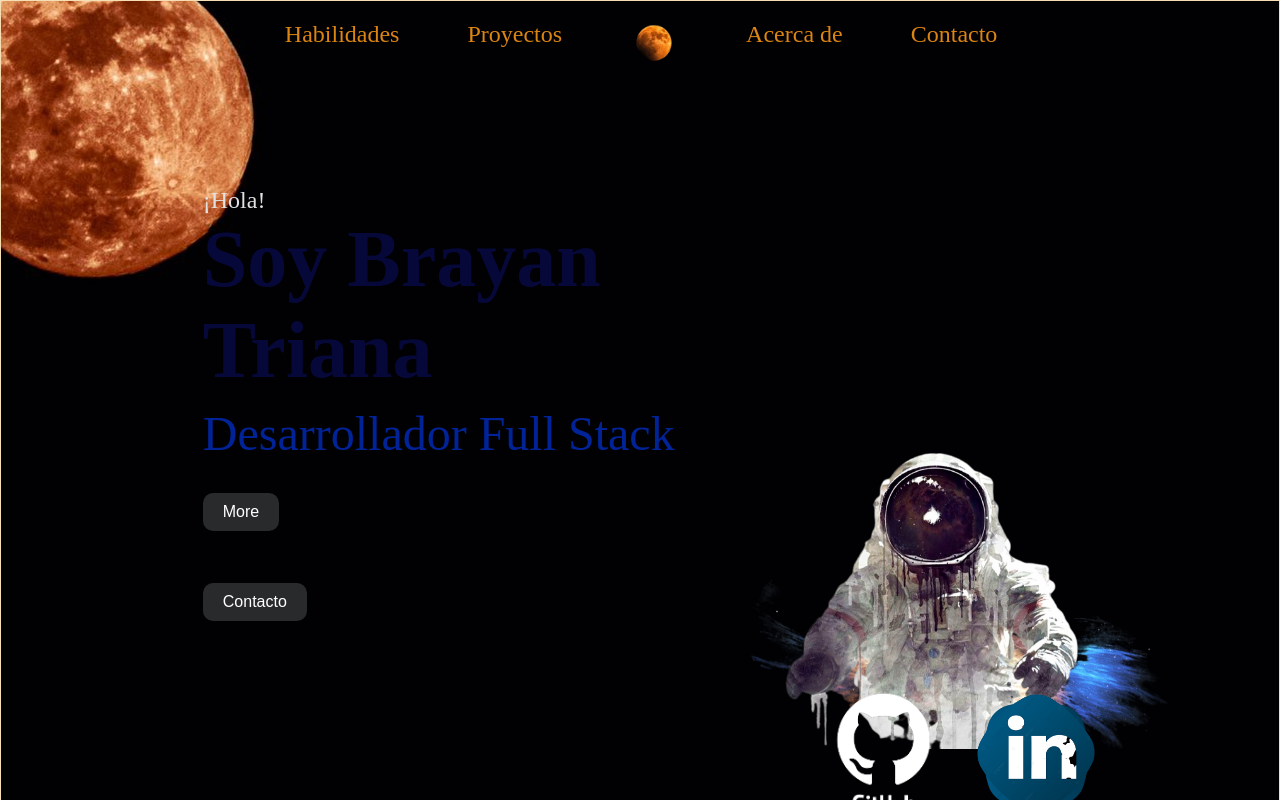
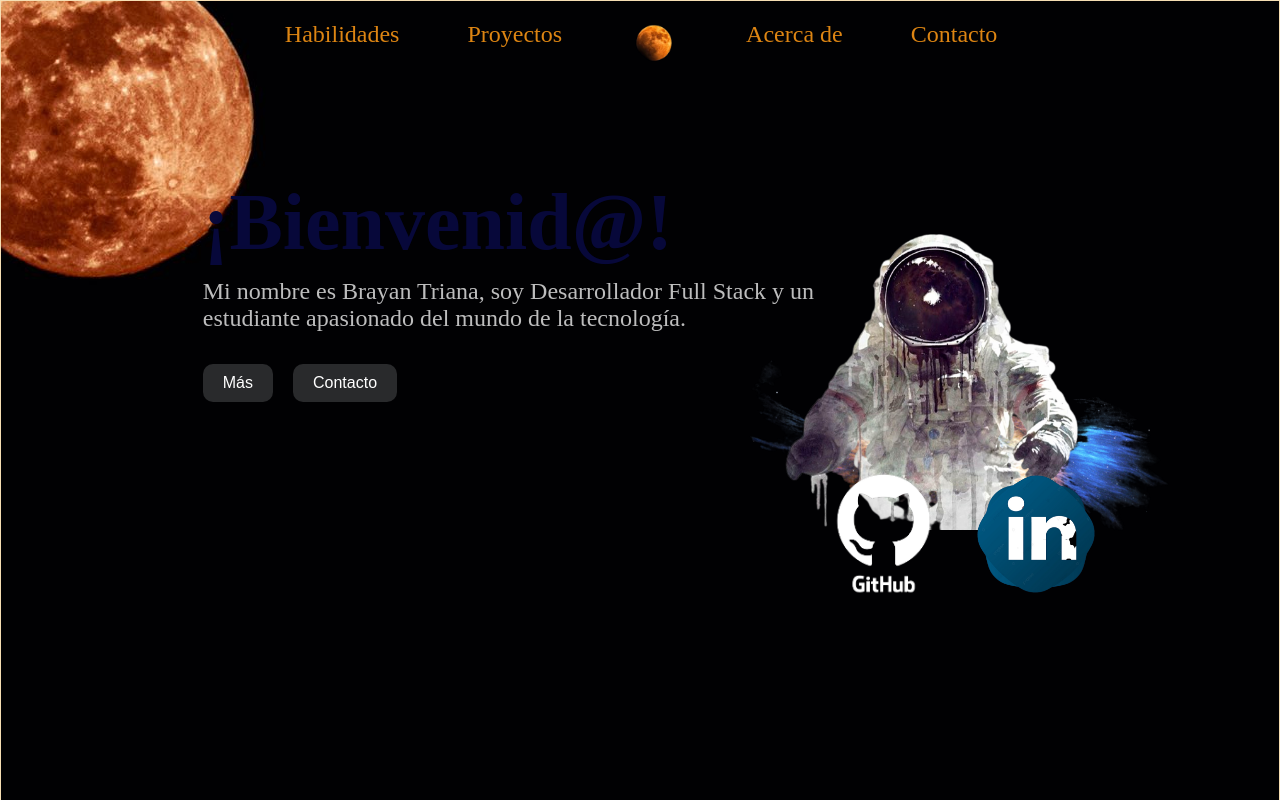
Before and after one commit to Brayanl0-o/Portfolio_V.1.0, an Angular app: page / in a window 1280 px wide. Shown: the top 800 px of the page. Built offline with nearby package versions, Linux system fonts and the light colour scheme.

Commit message:
update > about.component.html

```diff
--- a/src/app/components/about/about.component.html
+++ b/src/app/components/about/about.component.html
@@ -1,30 +1,34 @@
 <section id="about">
-  <p>¡Hola!</p>
-  <h1>Soy Brayan Triana</h1>
-  <p>Desarrollador Full Stack</p>
+  <!-- <p>¡Hola!</p> -->
+  <h1>¡Bienvenid@!</h1>
+  <!-- <p>Desarrollador Full Stack</p> -->
 
-  <div class="description" *ngIf="showDescription">
-    <p>Estudiante apasionado del mundo de la tecnología, actualmente enfocado en Desarrollo Web Full Stack.
+  <div class="description" >
+    <p>Mi nombre es Brayan Triana, soy Desarrollador Full Stack y un estudiante apasionado del mundo de la tecnología.</p>
+    <p *ngIf="showDescription">
       Lorem ipsum dolor sit amet, consectetur adipisicing elit.
       Provident deleniti voluptatibus nemo,
       accusantium veniam voluptate quod illum officiis quae itaque sapiente doloribus quasi! Dignissimos
-      quaerat temporibus, alias voluptatum incidunt veniam?</p>
+      quaerat temporibus, alias voluptatum incidunt veniam?
+
+    </p>
   </div>
 
-  <div class="buttons" style="display: flex;flex-flow: column wrap;">
-    <button class="button-contact" (click)="toggleDescription()">More</button>
+  <div class="buttons" >
+    <button class="button-contact" (click)="toggleDescription()">Más</button>
     <button onclick="window.location.href='#contact'" class="button-contact">Contacto</button>
   </div>
 </section>
 
 <div class="try">
   <img class="astro" src="../../../assets/images/general/Ca33eG3UsAAHkGa-removebg-preview.png" alt="Logo de Astronauta">
-  <img class="aguje" src="../../../assets/images/general/Tidal_Disruption_4k-removebg-preview.png"
-    alt="Logo de Agujero">
+  <img class="aguje" src="../../../assets/images/general/Tidal_Disruption_4k-removebg-preview.png" alt="Logo de Agujero">
   <div class="networks">
     <a href="https://github.com/Brayanl0-o">
-      <img src="../../../assets/images/Skills-icons/GitHub-removebg-preview.png" alt="Logo de GitHub"></a>
-    <a href="https://www.linkedin.com/in/brayan-triana-608b71282/"> <img
-        src="../../../assets/images/Skills-icons/md_5af2b7ab5f4c1-removebg-preview.png" alt="Logo de Linked"></a>
+      <img src="../../../assets/images/Skills-icons/GitHub-removebg-preview.png" alt="Logo de GitHub">
+    </a>
+    <a href="https://www.linkedin.com/in/brayan-triana-608b71282/">
+      <img src="../../../assets/images/Skills-icons/md_5af2b7ab5f4c1-removebg-preview.png" alt="Logo de Linked">
+    </a>
   </div>
 </div>
```
